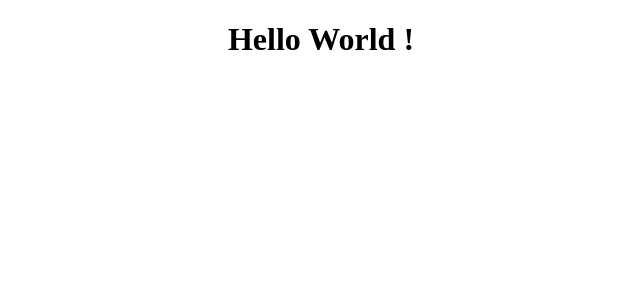
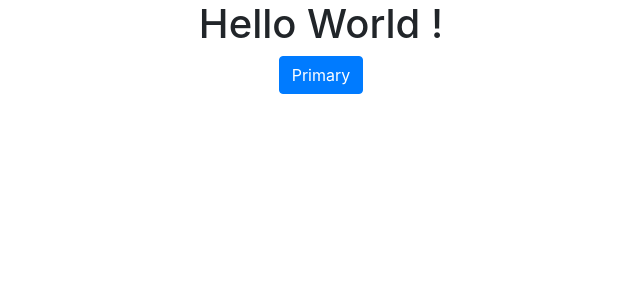
Before and after one commit to jaafarmelhem/angular8, an Angular app: page / in a window 1280 px wide. Shown: the top 300 px of the page, without its empty margins (319-959 px from the left). Built offline with nearby package versions, Linux system fonts and the light colour scheme.

Commit message:
add bootstrap

```diff
--- a/src/app/app.component.html
+++ b/src/app/app.component.html
@@ -2,4 +2,7 @@
   <h1>
    {{ title }} !
   </h1>
+
+  <button type="button" class="btn btn-primary">Primary</button>
+
 </div>
--- a/src/index.html
+++ b/src/index.html
@@ -6,8 +6,15 @@
   <base href="/">
   <meta name="viewport" content="width=device-width, initial-scale=1">
   <link rel="icon" type="image/x-icon" href="favicon.ico">
+  <link rel="stylesheet" href="https://maxcdn.bootstrapcdn.com/bootstrap/4.0.0/css/bootstrap.min.css" integrity="sha384-Gn5384xqQ1aoWXA+058RXPxPg6fy4IWvTNh0E263XmFcJlSAwiGgFAW/dAiS6JXm" crossorigin="anonymous">
+
 </head>
 <body>
   <app-root></app-root>
+
+  <script src="https://code.jquery.com/jquery-3.2.1.slim.min.js" integrity="sha384-KJ3o2DKtIkvYIK3UENzmM7KCkRr/rE9/Qpg6aAZGJwFDMVNA/GpGFF93hXpG5KkN" crossorigin="anonymous"></script>
+  <script src="https://cdnjs.cloudflare.com/ajax/libs/popper.js/1.12.9/umd/popper.min.js" integrity="sha384-ApNbgh9B+Y1QKtv3Rn7W3mgPxhU9K/ScQsAP7hUibX39j7fakFPskvXusvfa0b4Q" crossorigin="anonymous"></script>
+  <script src="https://maxcdn.bootstrapcdn.com/bootstrap/4.0.0/js/bootstrap.min.js" integrity="sha384-JZR6Spejh4U02d8jOt6vLEHfe/JQGiRRSQQxSfFWpi1MquVdAyjUar5+76PVCmYl" crossorigin="anonymous"></script>
+
 </body>
 </html>
```
